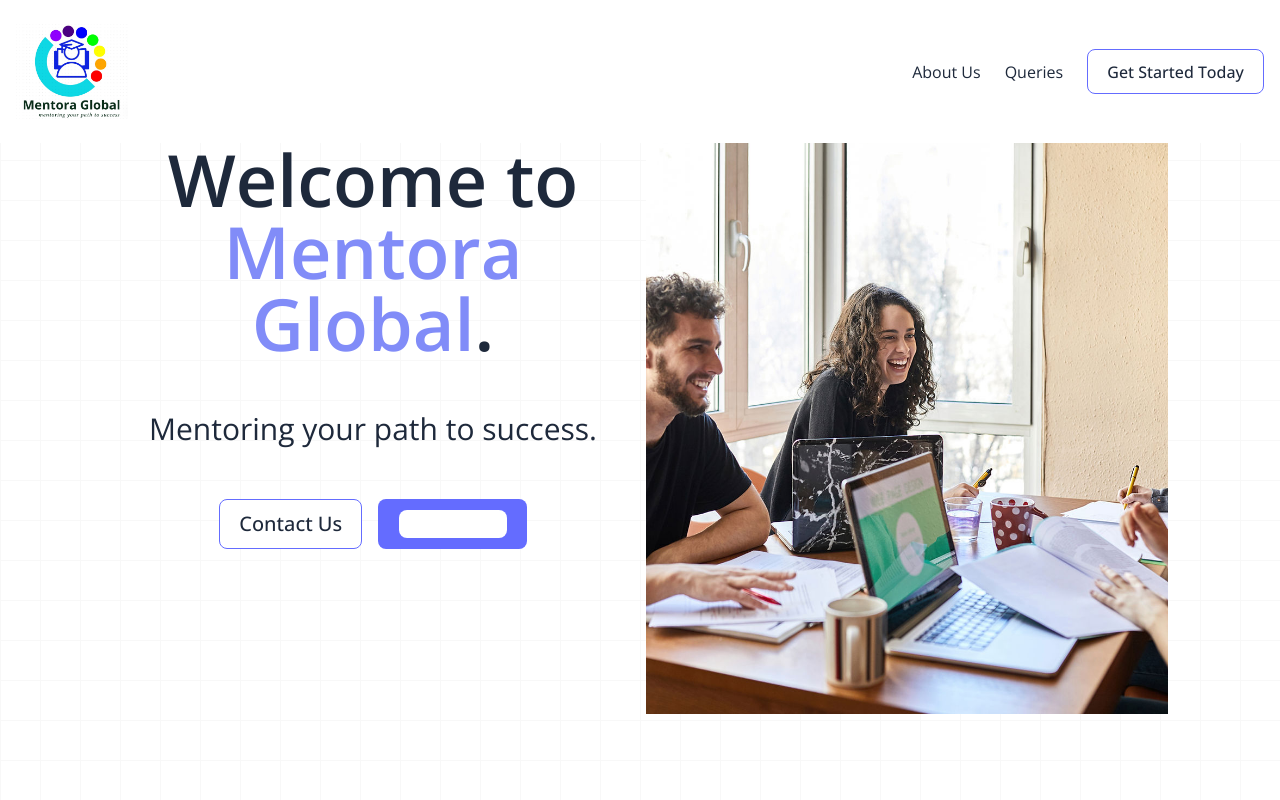
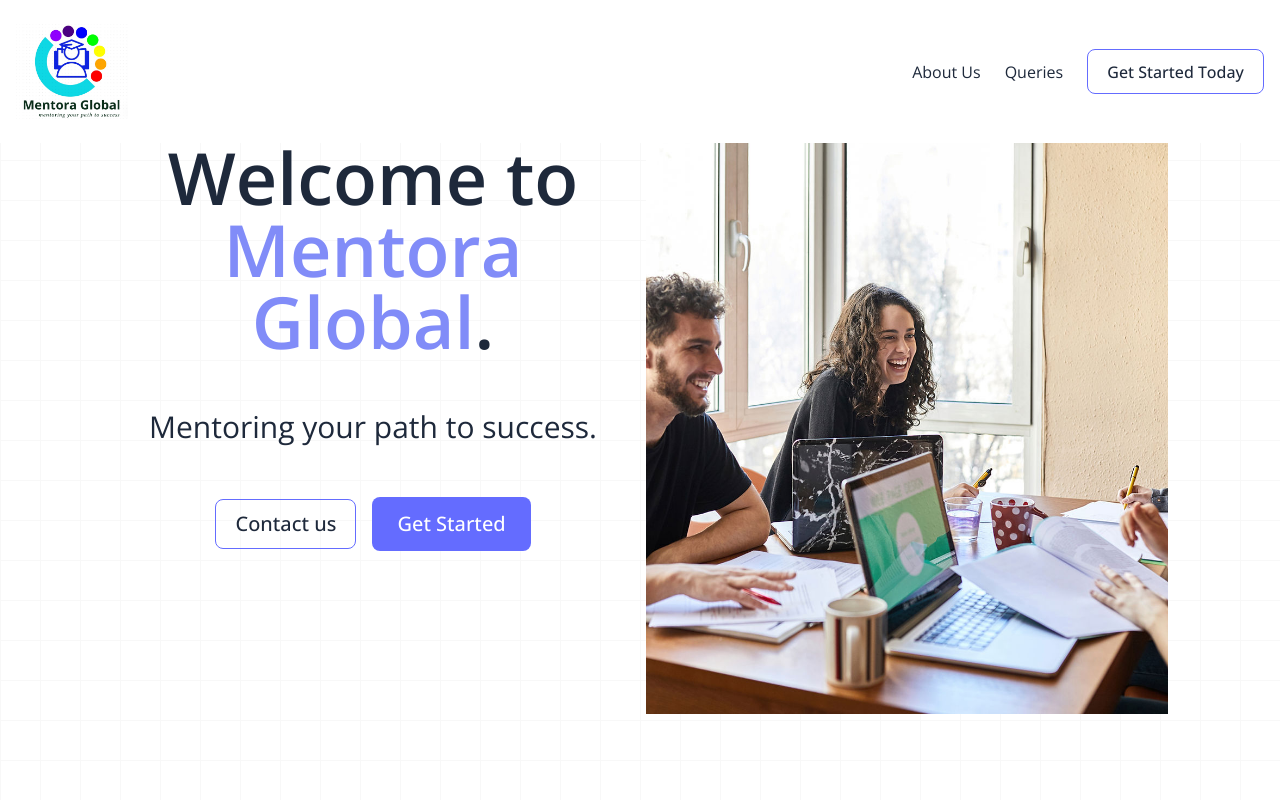
Before and after one commit to ajdjyt/landing-site, a SvelteKit app: page / in a window 1280 px wide. Shown: the top 800 px of the page. Built offline with nearby package versions, Linux system fonts and the light colour scheme.

Commit message:
revork cta buttons

```diff
--- a/src/components/CTAs.svelte
+++ b/src/components/CTAs.svelte
@@ -1,5 +1,4 @@
 <script lang=ts>
-	export let dark;
 
 	import { openModal } from '../store';
 
@@ -10,18 +9,14 @@
 </script>
 
 <div class="flex items-center gap-4">
-	<button class={'specialBtn' + (dark ? ' bg-[#181b34]' : ' ')}>
-		<a href="#contact">
-			<button class="border-none p-0 bg-none text-base sm:text-lg md:text-xl" on:click={() => reroute('#contact')}>
-				Contact Us
-			</button>
-		</a>
+	<button class={'specialBtn bg-transparent'} on:click={() => reroute('#contact')}>
+		<p class="bg-none text-base sm:text-lg md:text-xl">
+			Contact us
+		</p>
 	</button>
-	<button class={'specialBtnDark'}>
-		<a href="#product">
-			<button class="border-none p-0 bg-none text-base sm:text-lg md:text-xl" on:click={() => reroute('#product')}>
-				Get Started
-			</button>
-		</a>
+	<button class={'specialBtnDark text-base sm:text-lg md:text-xl'} on:click={() => reroute('#product')}>
+		<p class="text-base sm:text-lg md:text-xl">
+			Get Started
+		</p>
 	</button>
 </div>
--- a/src/components/Product.svelte
+++ b/src/components/Product.svelte
@@ -41,7 +41,7 @@
 				Our Services
 			</h3>
 		</div>
-		<div class="flex flex-row gap-x-12">
+		<div class="flex flex-col gap-x-12">
 			{#each productFeatures as productFeature, index}
 				<ProductCard {productFeature} {index}>
 					{productFeature.featureName}
```
